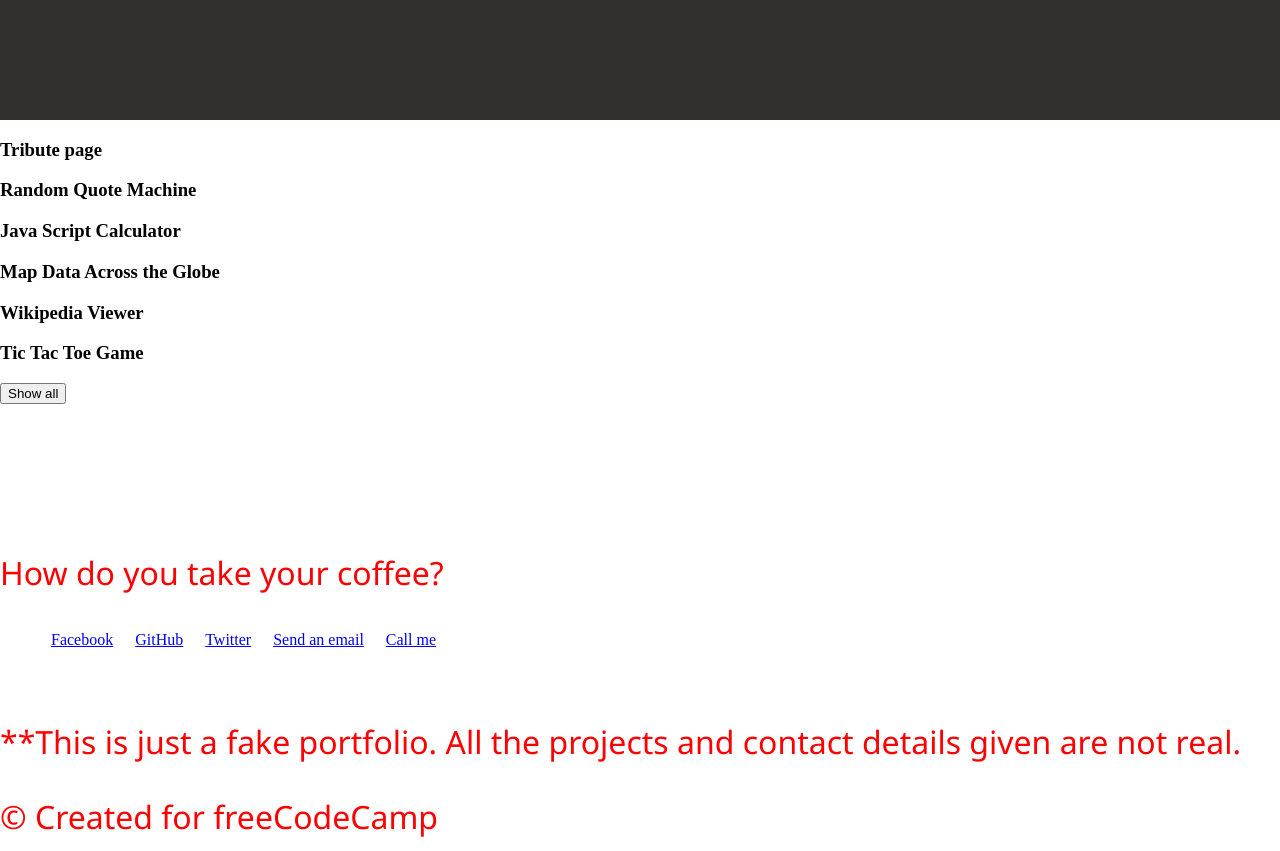
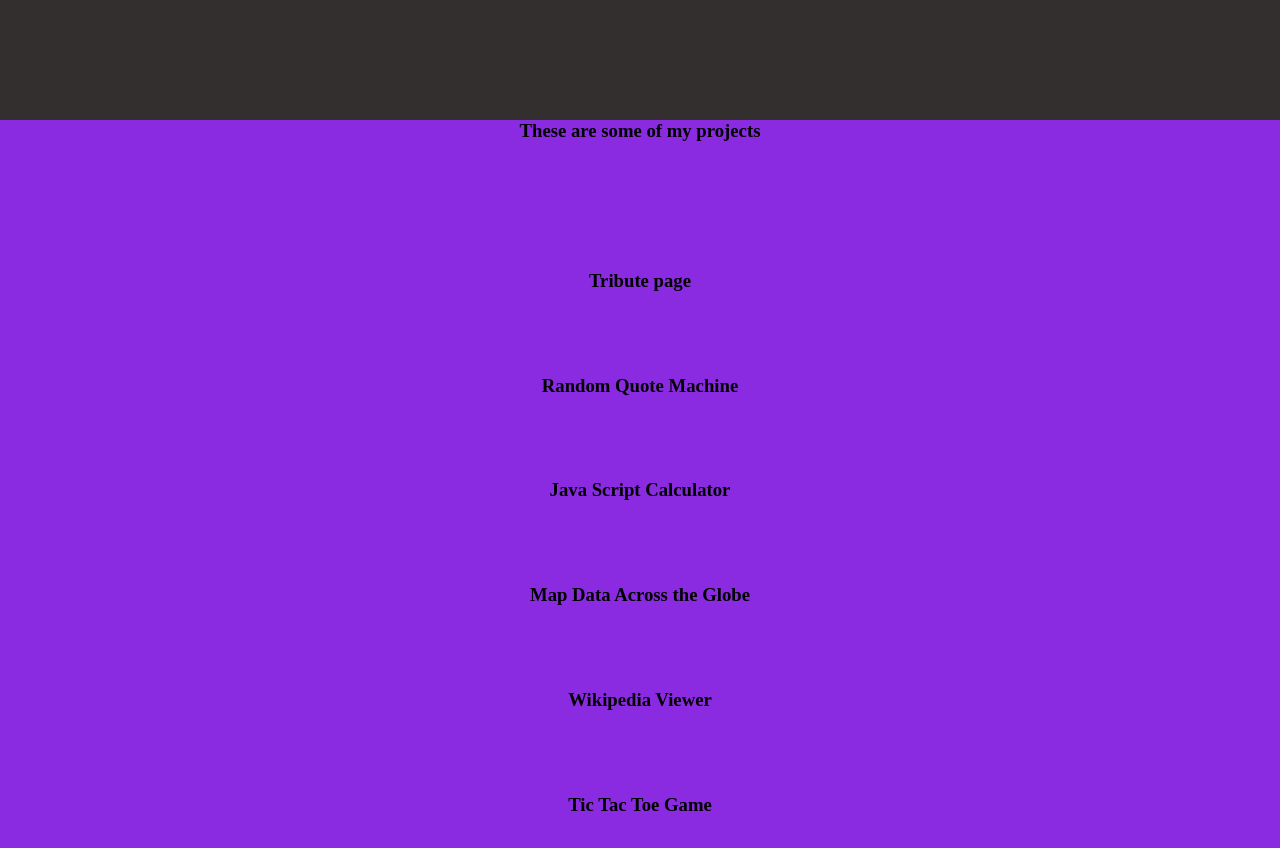
Before and after one commit to MylenRouge/microverse_HTML, a plain HTML site: page index.html in a window 1280 px wide. Shown: the part 680-1531 px from the top of the page. Drawn offline with Linux system fonts and the light colour scheme.

Commit message:
css updated

```diff
--- a/index.html
+++ b/index.html
@@ -25,12 +25,13 @@
 
     <div id="welcome">
 
-            <h1>Hey I am Charles</h1>
-            <p>a web developer</p>
+        <h1>Hey I am Charles</h1>
+        <p>a web developer</p>
 
     </div>
 
     <div id="some-projects">
+        <h3 class="projectsTitle">These are some of my projects</h3>
         <div id="Tribute page">
             <h3 class="project">Tribute page</h3>
         </div>
--- a/style.css
+++ b/style.css
@@ -24,11 +24,11 @@ li {
     margin: 5px;
 }
 
-li a{
+li a {
     padding: 6px 6px;
 }
 
-li a:hover{
+li a:hover {
     background-color: rgb(97, 97, 206);
 }
 
@@ -42,14 +42,14 @@ li a:hover{
     background-color: rgb(51, 47, 47);
 }
 
-h1{
+h1 {
     display: block;
     color: white;
     font-size: 3.4rem;
     font-family: 'Segoe UI', Tahoma, Geneva, Verdana, sans-serif;
 }
 
-p{
+p {
     color: red;
     font-size: 2rem;
     font-family: 'Segoe UI', Tahoma, Geneva, Verdana, sans-serif;
@@ -60,3 +60,23 @@ p{
     color: white;
     font-size: 1.6rem;
 }
+
+#some-projects {
+    display: block;
+    text-align: center;
+    padding: 10rem 2 rem;
+    background-color: blueviolet;
+    margin: 0;
+}
+
+.projectsTitle {
+    max-width: 650px;
+    margin: 0 auto 6rem auto;
+}
+
+.project {
+    display: block;
+    text-align: center;
+    padding: 2rem 0.5rem;
+    height: calc(100% - 6.8rem);
+}
```
